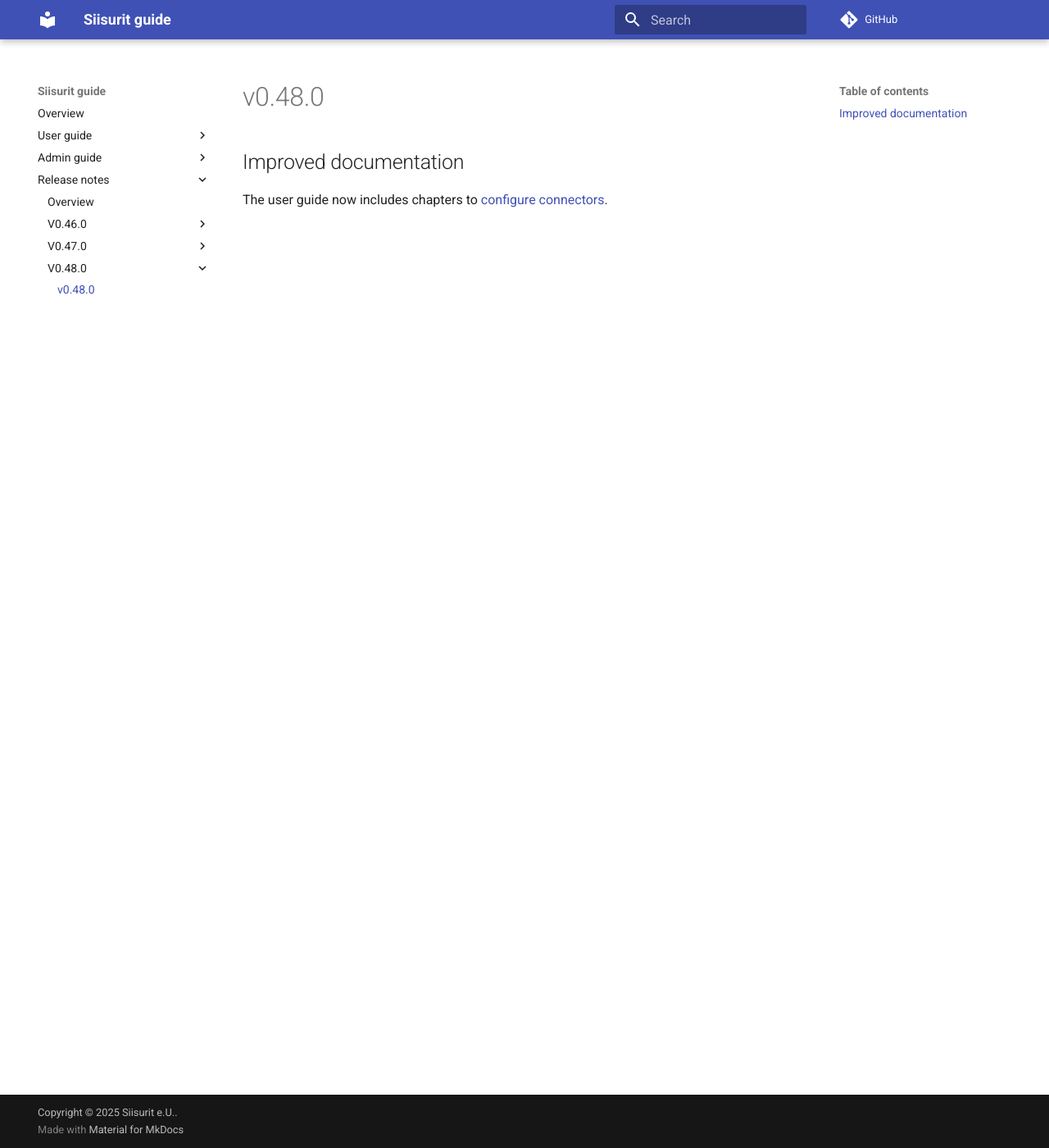
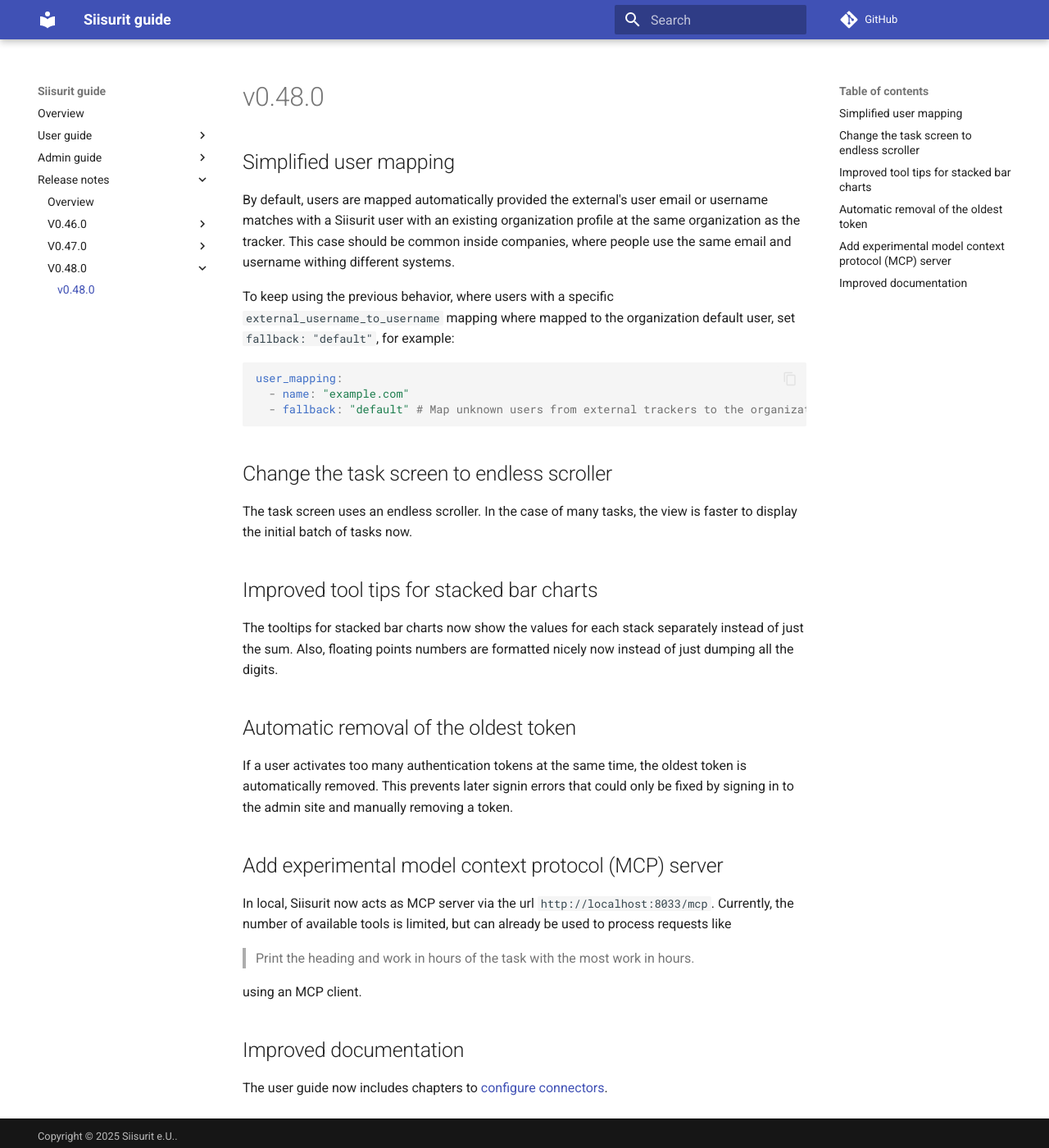
Before and after one commit to siisurit/siisurit_guide, an MkDocs documentation site: the page built from guide/release/v0.48.0/index.md, in a window 1280 px wide and 1400 px high. Shown: the whole window at 82% size. Built offline with MkDocs 1.6.1 and Material for MkDocs 9.7.7, drawn with Linux system fonts in a browser that asks for light colours; comment, search, counter and statistics services are not loaded.

Commit message:
#38 Add release v0.48.0

````diff
--- a/guide/release/v0.48.0/index.md
+++ b/guide/release/v0.48.0/index.md
@@ -1,4 +1,36 @@
 # v0.48.0
+
+## Simplified user mapping
+
+By default, users are mapped automatically provided the external's user email or username matches with a Siisurit user with an existing organization profile at the same organization as the tracker. This case should be common inside companies, where people use the same email and username withing different systems.
+
+To keep using the previous behavior, where users with a specific `external_username_to_username` mapping where mapped to the organization default user, set `fallback: "default"`, for example:
+
+```yaml
+user_mapping:
+  - name: "example.com"
+  - fallback: "default" # Map unknown users from external trackers to the organization's default user.
+```
+
+## Change the task screen to endless scroller
+
+The task screen uses an endless scroller. In the case of many tasks, the view is faster to display the initial batch of tasks now.
+
+## Improved tool tips for stacked bar charts
+
+The tooltips for stacked bar charts now show the values for each stack separately instead of just the sum. Also, floating points numbers are formatted nicely now instead of just dumping all the digits.
+
+## Automatic removal of the oldest token
+
+If a user activates too many authentication tokens at the same time, the oldest token is automatically removed. This prevents later signin errors that could only be fixed by signing in to the admin site and manually removing a token.
+
+## Add experimental model context protocol (MCP) server
+
+In local, Siisurit now acts as MCP server via the url `http://localhost:8033/mcp`. Currently, the number of available tools is limited, but can already be used to process requests like
+
+> Print the heading and work in hours of the task with the most work in hours.
+
+using an MCP client.
 
 ## Improved documentation
 
````
Also changed, not shown: guide/user/connectors/youtrack.md (+1 -1 lines).
